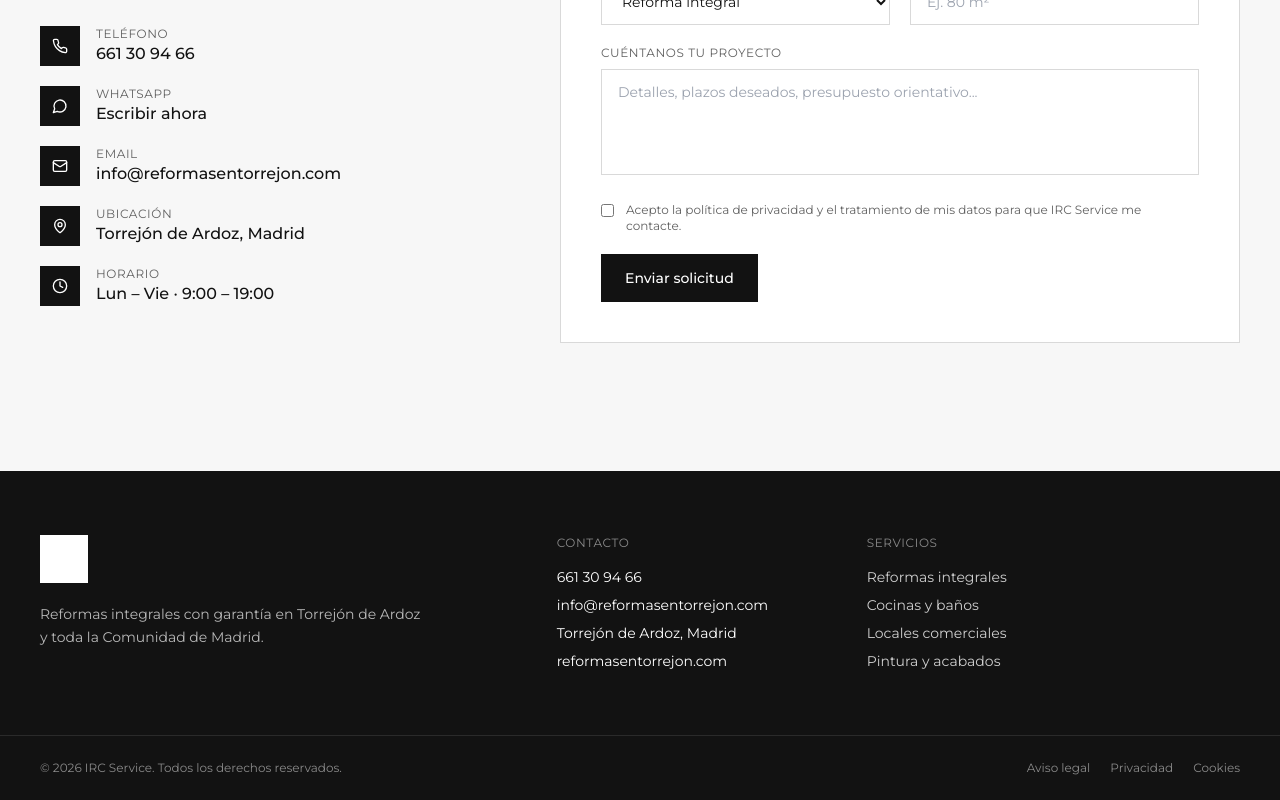
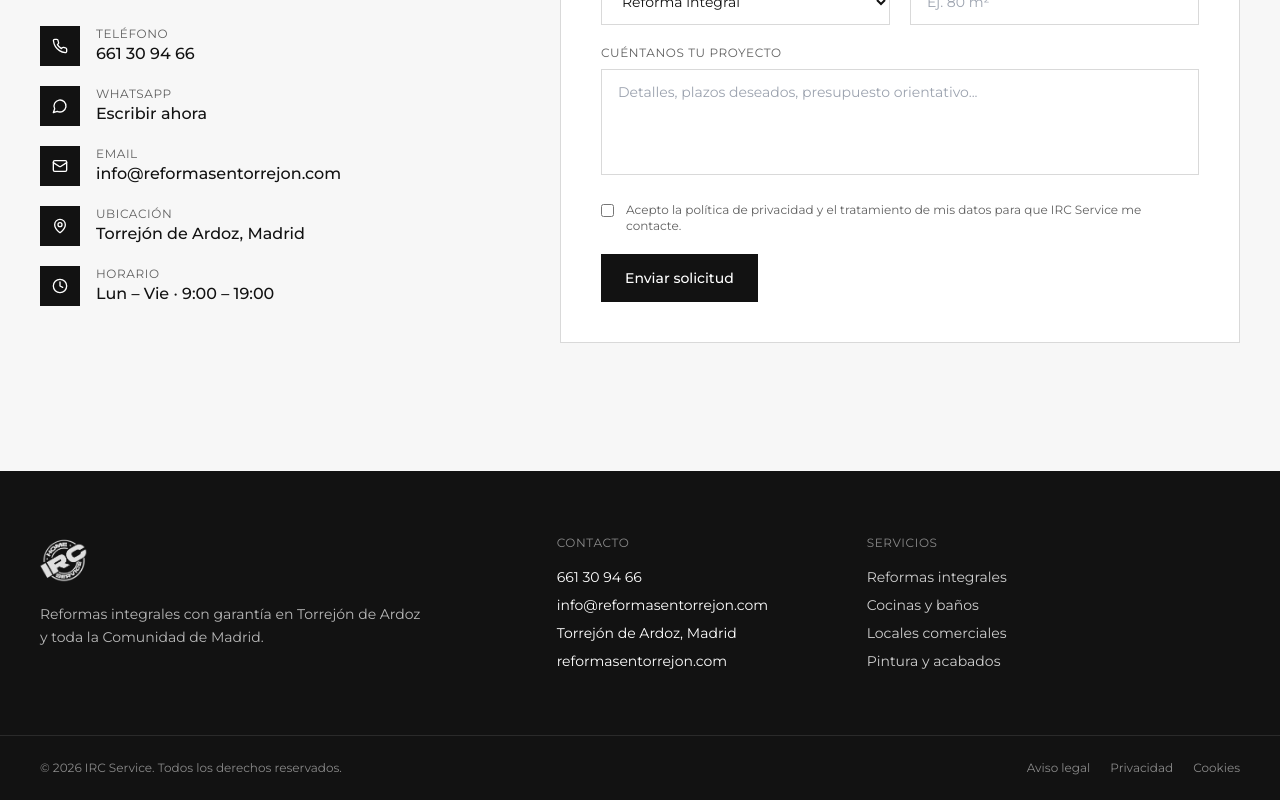
Before and after one commit to Oscar44Hub/IRC-Service-Home, a React (Vite) app: page / in a window 1280 px wide. Shown: the part 5893-6693 px from the top of the page. Built offline with nearby package versions, Linux system fonts and the light colour scheme; no server answers; the HTML template or start-up script is replaced by a standard one.

Commit message:
Add white transparent logo for footer

```diff
--- a/src/components/landing/Footer.tsx
+++ b/src/components/landing/Footer.tsx
@@ -1,12 +1,12 @@
 import { PHONE, PHONE_TEL, EMAIL, WEBSITE, ADDRESS, COMPANY } from "@/lib/contact";
-import logo from "@/assets/logoIRC.png";
+import logo from "@/assets/logoIRC-white.png";
 
 export default function Footer() {
   return (
     <footer className="bg-surface-dark text-surface-dark-foreground">
       <div className="container-edge py-16 grid md:grid-cols-12 gap-10">
         <div className="md:col-span-5">
-          <img src={logo} alt="IRC Service" className="h-12 w-auto brightness-0 invert" />
+          <img src={logo} alt="IRC Service" className="h-12 w-auto" />
           <p className="mt-5 text-white/70 max-w-sm leading-relaxed text-sm">
             Reformas integrales con garantía en Torrejón de Ardoz y toda la Comunidad de Madrid.
           </p>
```
Also changed, not shown: src/assets/logoIRC-white.png (added).
